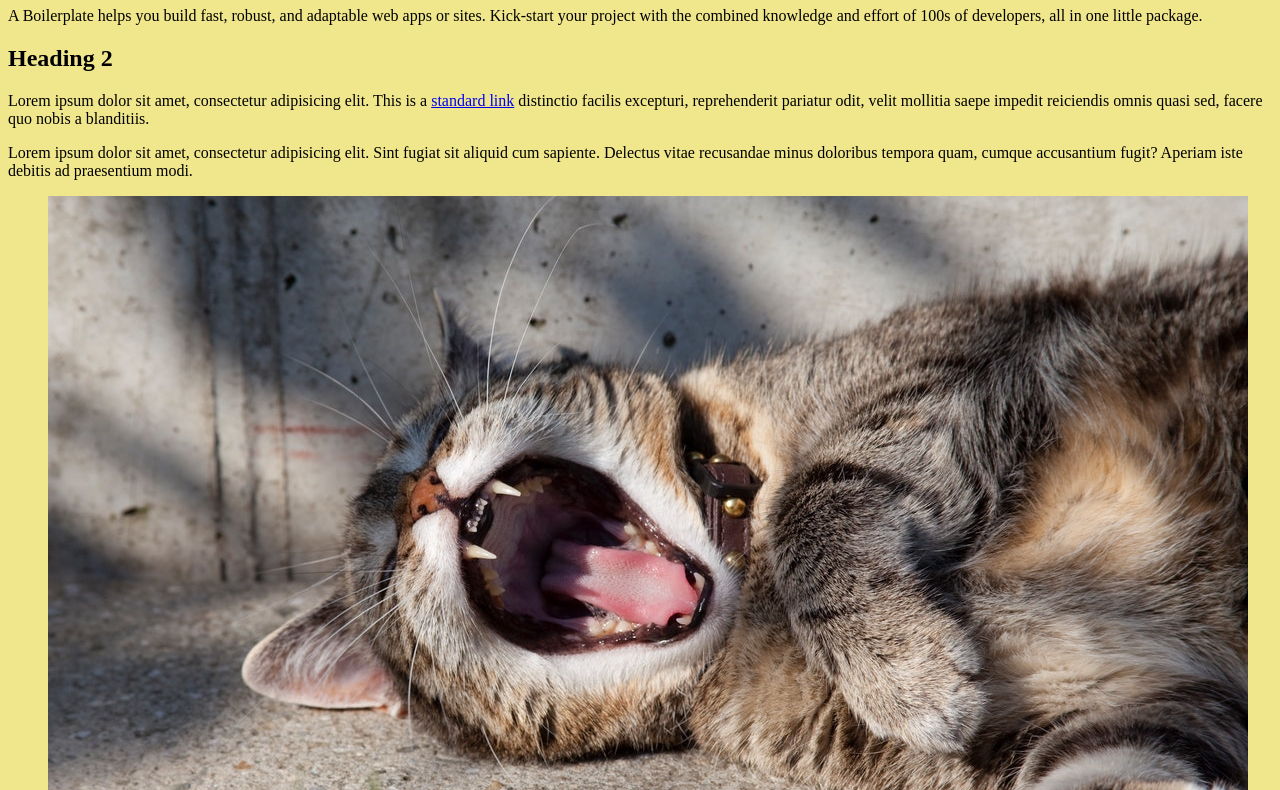
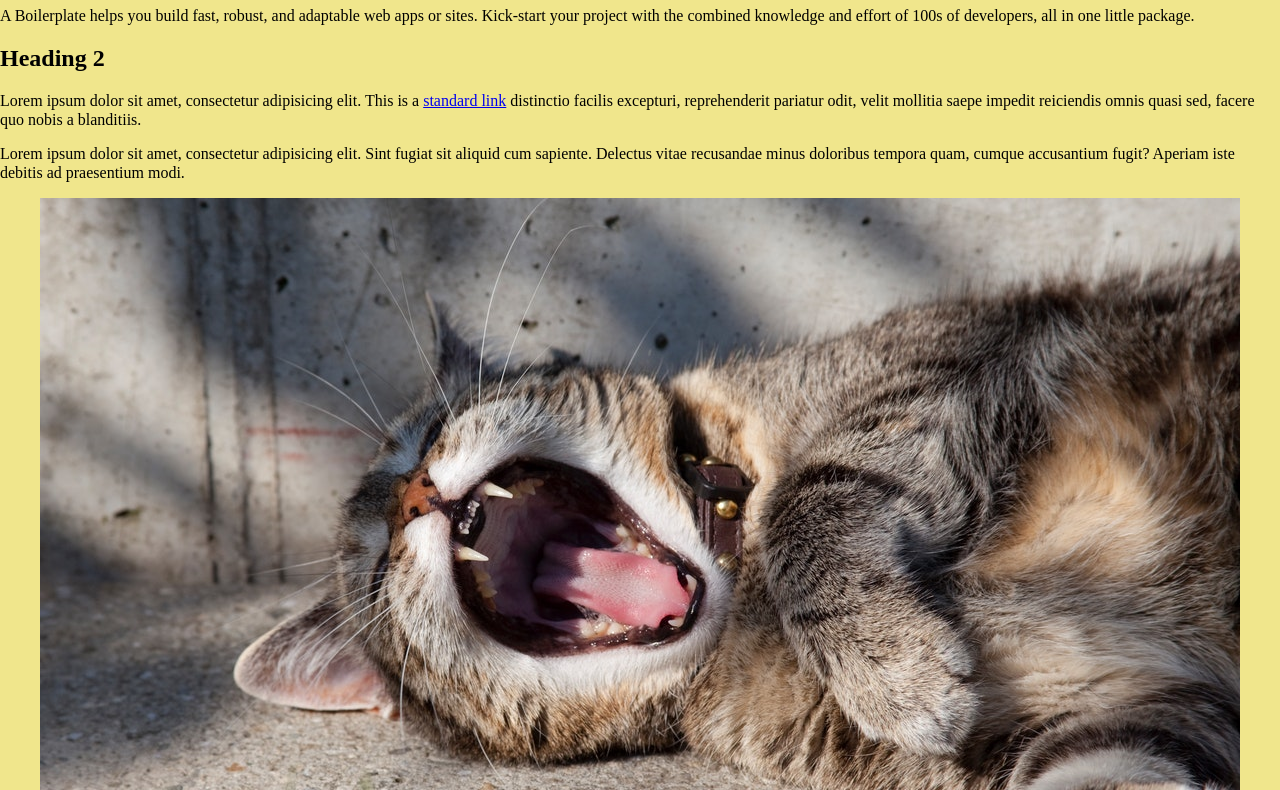
Before and after one commit to mct-ui/html5-boilerplate-driessenslucas, a plain HTML site: page index.html in a window 1280 px wide. Shown: the part 73-863 px from the top of the page. Drawn offline with Linux system fonts and the light colour scheme.

Commit message:
added normalize.css

```diff
--- a/index.html
+++ b/index.html
@@ -15,6 +15,7 @@
 		<link rel="shortcut icon" href="favicon.ico" type="image/x-icon" />
 
 		<link rel="stylesheet" href="/css/screen.css" />
+		<link rel="stylesheet" href="/css/normalize.css" />
 	</head>
 	<body>
 		<header>
```
